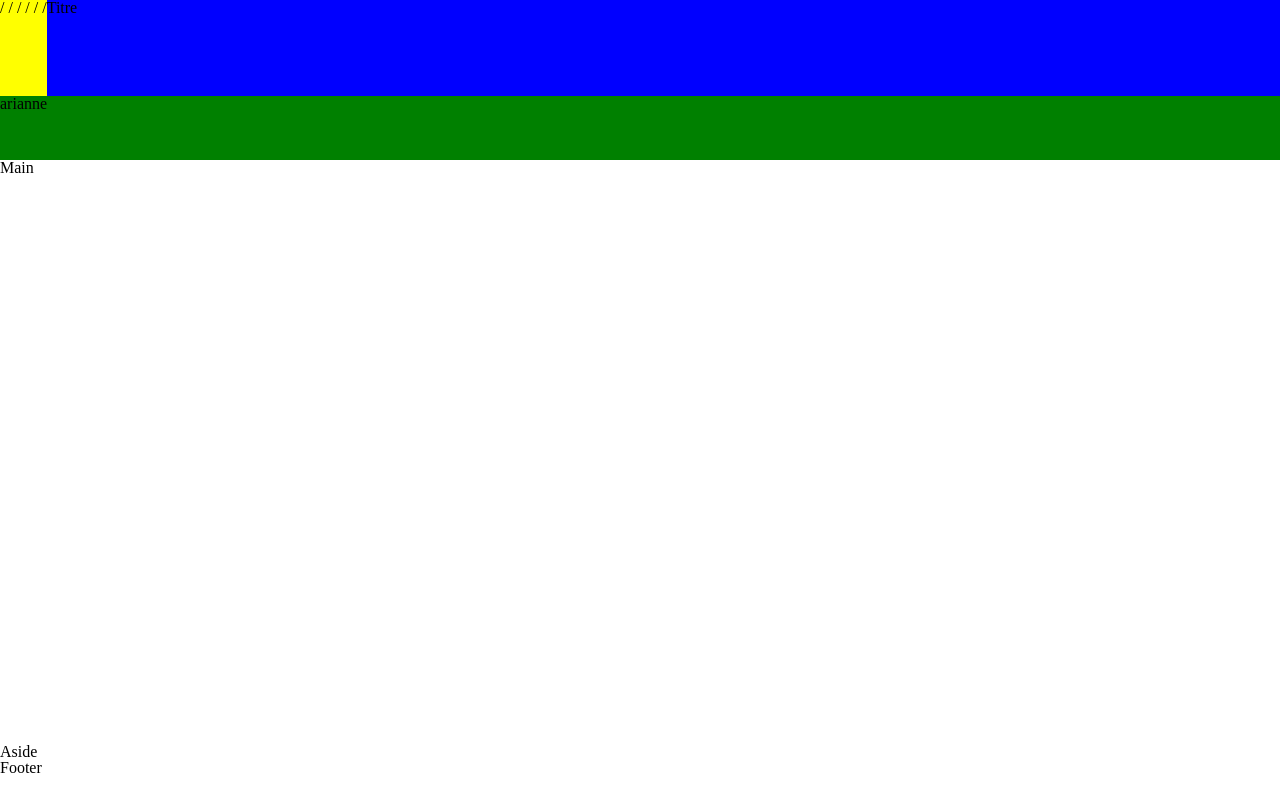
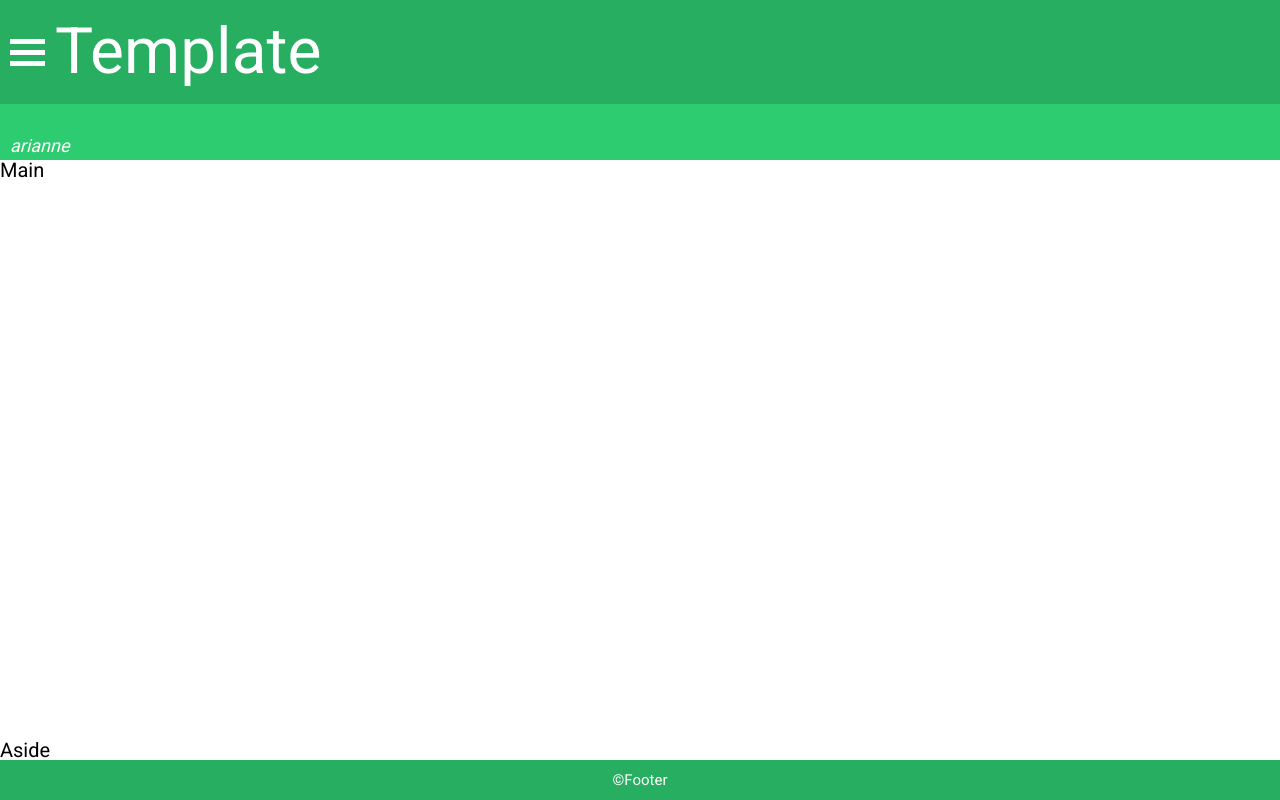
Before and after one commit to Ray-cmd/dev-zone, a Python web app: template web/template/index.html in a window 1280 px wide. Run offline with Jinja, Linux system fonts and the light colour scheme; the template is opened without the code that fills it, so the values that code supplies are empty.

Commit message:
add type.css

```diff
--- a/web/template/css/layout.css
+++ b/web/template/css/layout.css
@@ -17,26 +17,46 @@
         "breadcrumb breadcrumb";
     grid-area: header;
     grid-template-columns: auto 1fr;
-    grid-template-rows: 60% 40%;
-
-    background-color: red;
+    grid-template-rows: 65% 35%;
+    color: #fefefe;
+    background-color :#27ae60;
 }
 .hamburger_open {
     grid-area: hamburger_open;
-
-    background-color: yellow;
+    margin-top: auto;
+    margin-bottom: auto;
+    padding-left: 10px;
+    cursor: pointer;
+}
+.hamburger_open div {
+    width: 35px;
+    height: 5px;
+    background-color: #fefefe;
+    margin: 6px 0;
 }
 .hamburger_close {
     grid-area: hamburger_close;
 }
 .title {
     grid-area: title;
-
-    background-color: blue;
+    display: flex;
+    align-items: center;
+    justify-content: start;
+    padding-left: 10px;
+    text-decoration: none;
+    color: #fefefe;
+    font-size: 8vh;
 }
 .breadcrumb {
     grid-area: breadcrumb;
-    background-color: green;
+    display: flex;
+    align-items: end;
+    padding-bottom: 5px;
+    padding-left: 10px;
+    font-size: 1.8rem;
+    font-style: italic;
+
+    background-color: #2ecc71;
 }
 .nav-menu {
     display: grid;
@@ -67,4 +87,10 @@
 }
 .footer {
     grid-area: footer;
+    display: flex;
+    align-items: center;
+    justify-content: center;
+    font-size: 1.5rem;
+    color: #fefefe;
+    background-color :#27ae60;
 }
--- /dev/null
+++ b/web/template/css/typo.css
@@ -0,0 +1,25 @@
+@import url('https://fonts.googleapis.com/css2?family=Roboto&display=swap');
+
+html {
+    font-size: 62.5%;
+    font-family: 'Roboto', sans-serif;
+}
+body {
+    font-size: 2rem;
+}
+
+h1 {
+    font-size: 6rem;
+}
+h2 {
+    font-size: 5rem;
+}
+h3 {
+    font-size: 4rem;
+}
+h4 {
+    font-size: 3rem;
+}
+h5 {
+    font-size: 2rem;
+}
--- a/web/template/index.html
+++ b/web/template/index.html
@@ -7,14 +7,19 @@
 
     <link rel="stylesheet" href="css/reset.css">
     <link rel="stylesheet" href="css/layout.css">
+    <link rel="stylesheet" href="css/typo.css">
 
     <title>Template</title>
 </head>
 <body>
     <div class="container">
         <header class="header">
-            <div class="hamburger_open">/ / / / / /</div>
-            <div class="title">Titre</div>
+            <a class="hamburger_open "href="#">
+                <div></div>
+                <div></div>
+                <div></div>
+            </a>
+            <a class="title" href="#">Template</a>
             <div class="breadcrumb">
                 arianne
             </div>
@@ -35,7 +40,7 @@
             Aside
         </aside>
         <footer class="footer">
-            Footer
+            &copy;Footer
         </footer>
     </div>
 </body>
```
